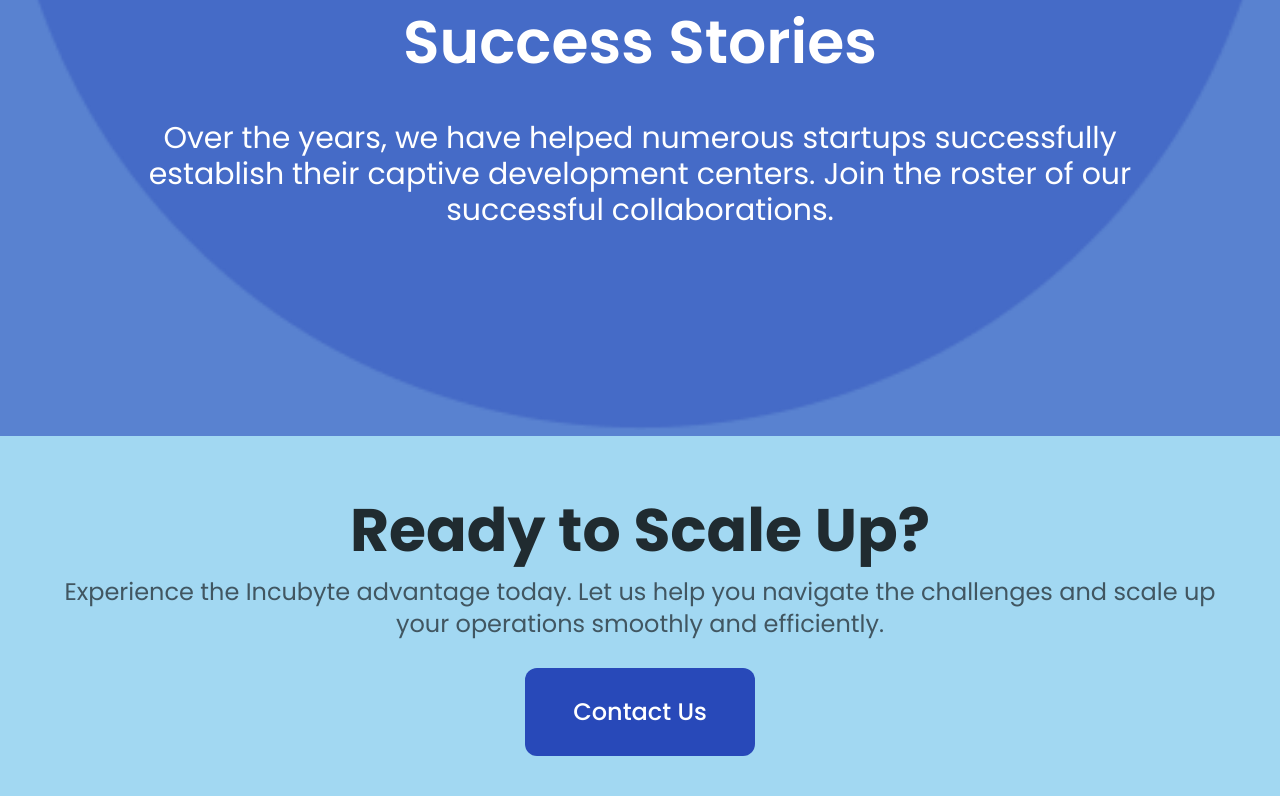
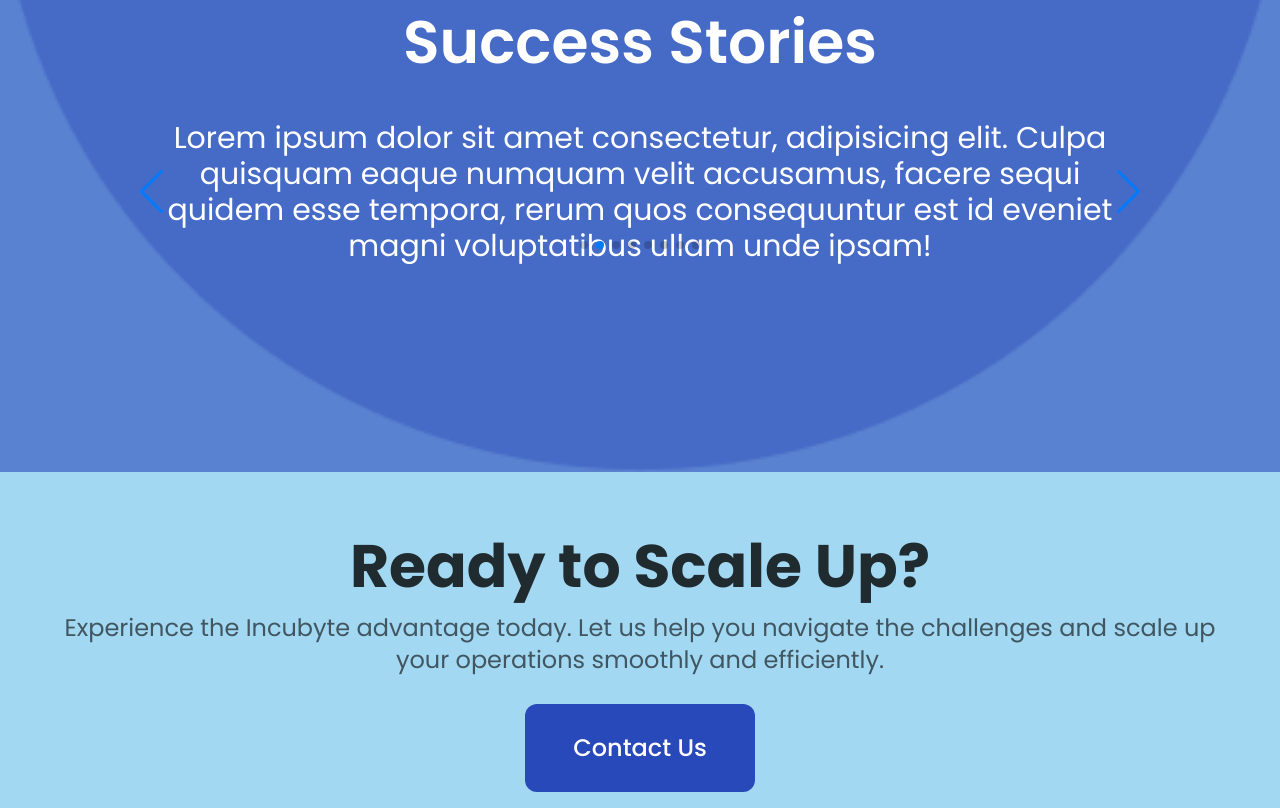
Before and after one commit to Rabby-khan-04/Webmobi, a React (Vite) app: page / in a window 1280 px wide. Shown: the part 2780-3588 px from the top of the page. Built offline with nearby package versions, Linux system fonts and the light colour scheme.

Commit message:
Added Success Stories Slider

```diff
--- a/package.json
+++ b/package.json
@@ -18,7 +18,8 @@
     "react-icon": "^1.0.0",
     "react-icons": "^4.9.0",
     "react-router-dom": "^6.13.0",
-    "sort-by": "^1.2.0"
+    "sort-by": "^1.2.0",
+    "swiper": "^9.4.1"
   },
   "devDependencies": {
     "@types/react": "^18.0.37",
--- a/src/components/Home/SuccessStories/SuccessStories.jsx
+++ b/src/components/Home/SuccessStories/SuccessStories.jsx
@@ -1,7 +1,23 @@
 import React from "react";
+import { Swiper, SwiperSlide } from "swiper/react";
+import { Navigation, Autoplay, Pagination } from "swiper";
+import "swiper/css";
+import "swiper/css/navigation";
+import "swiper/css/pagination";
 import "./SuccessStories.css";
 
 const SuccessStories = () => {
+  const stories = [
+    "Over the years, we have helped numerous startups successfully establish their captive development centers. Join the roster of oursuccessful collaborations.",
+    "Lorem ipsum dolor sit amet consectetur, adipisicing elit. Culpa quisquam eaque numquam velit accusamus, facere sequi quidem esse tempora, rerum quos consequuntur est id eveniet magni voluptatibus ullam unde ipsam!",
+    "Over the years, we have helped numerous startups successfully establish their captive development centers. Join the roster of oursuccessful collaborations.",
+    "Lorem ipsum dolor sit amet consectetur, adipisicing elit. Culpa quisquam eaque numquam velit accusamus, facere sequi quidem esse tempora, rerum quos consequuntur est id eveniet magni voluptatibus ullam unde ipsam!",
+    "Over the years, we have helped numerous startups successfully establish their captive development centers. Join the roster of oursuccessful collaborations.",
+    "Lorem ipsum dolor sit amet consectetur, adipisicing elit. Culpa quisquam eaque numquam velit accusamus, facere sequi quidem esse tempora, rerum quos consequuntur est id eveniet magni voluptatibus ullam unde ipsam!",
+    "Over the years, we have helped numerous startups successfully establish their captive development centers. Join the roster of oursuccessful collaborations.",
+    "Lorem ipsum dolor sit amet consectetur, adipisicing elit. Culpa quisquam eaque numquam velit accusamus, facere sequi quidem esse tempora, rerum quos consequuntur est id eveniet magni voluptatibus ullam unde ipsam!",
+  ];
+
   return (
     <section className="xl:pt-32 lg:pt-24 pt-20 xl:pb-52 lg:pb-36 pb-20 stories-sections">
       <div className="container">
@@ -9,11 +25,26 @@
           <h2 className="lg:text-6xl sm:text-5xl text-4xl lg:mb-12 md:mb-8 sm:mb-6 mb-4 font-semibold">
             Success Stories
           </h2>
-          <p className="lg:text-3xl sm:text-2xl text-xl">
-            Over the years, we have helped numerous startups successfully
-            establish their captive development centers. Join the roster of our
-            successful collaborations.
-          </p>
+
+          <Swiper
+            navigation={true}
+            loop={true}
+            autoplay={{
+              delay: 2500,
+              disableOnInteraction: false,
+            }}
+            pagination={{
+              clickable: true,
+            }}
+            modules={[Navigation, Autoplay, Pagination]}
+            className="mySwiper"
+          >
+            {stories.map((story, index) => (
+              <SwiperSlide key={index}>
+                <p className="lg:text-3xl sm:text-2xl text-x px-5">{story}</p>
+              </SwiperSlide>
+            ))}
+          </Swiper>
         </div>
       </div>
     </section>
```
Also changed, not shown: 1 other file (tests, documents, lock files or other folders).
